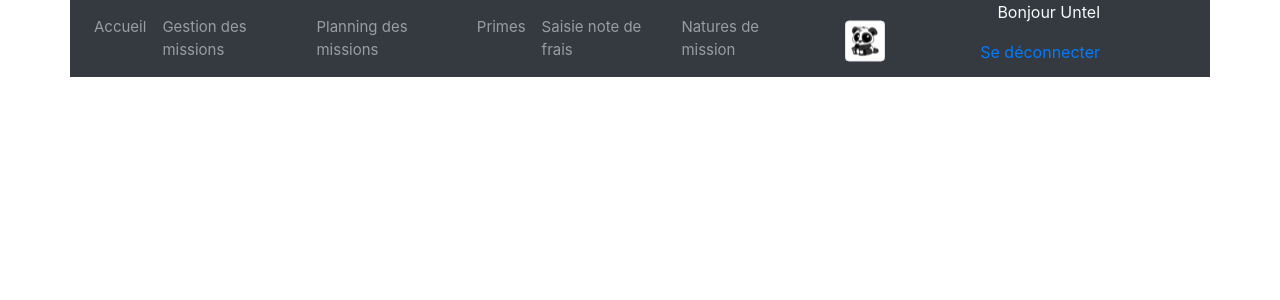
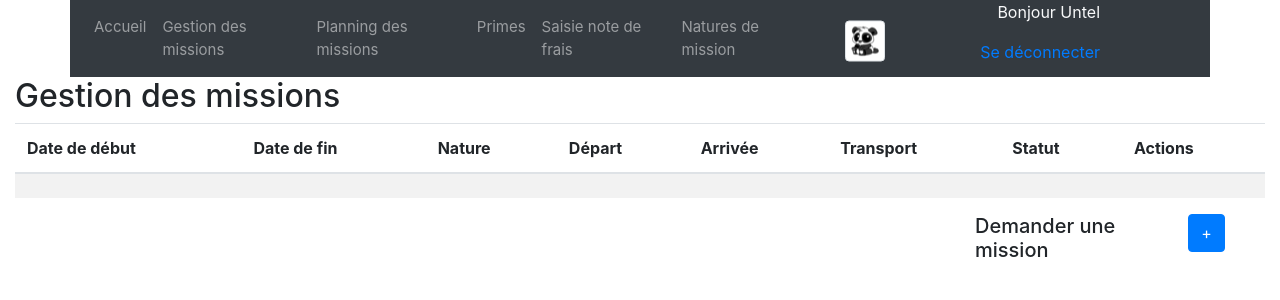
Before and after one commit to dta-sherlock/gestion-des-missions-front, an Angular app: page / in a window 1280 px wide. Shown: the top 300 px of the page. Built offline with nearby package versions, Linux system fonts and the light colour scheme.

Commit message:
Tableau mission - part HTML

```diff
--- a/package.json
+++ b/package.json
@@ -23,7 +23,6 @@
     "@angular/platform-browser": "^5.2.0",
     "@angular/platform-browser-dynamic": "^5.2.0",
     "@angular/router": "^5.2.0",
-    "angular": "^1.7.2",
     "core-js": "^2.4.1",
     "rxjs": "^5.5.6",
     "zone.js": "^0.8.19"
--- a/src/app/app.component.html
+++ b/src/app/app.component.html
@@ -39,3 +39,5 @@
     </div>
 </div>
 </div>
+
+<app-tab-mission></app-tab-mission>
--- a/src/app/app.module.ts
+++ b/src/app/app.module.ts
@@ -3,11 +3,13 @@ import { NgModule } from '@angular/core';
 
 
 import { AppComponent } from './app.component';
+import { TabMissionComponent } from './tab-mission/tab-mission.component';
 
 
 @NgModule({
   declarations: [
-    AppComponent
+    AppComponent,
+    TabMissionComponent
   ],
   imports: [
     BrowserModule
--- /dev/null
+++ b/src/app/tab-mission/tab-mission.component.html
@@ -0,0 +1,45 @@
+<div class="container-fluid">
+
+  <h2>Gestion des missions</h2>
+
+  <table class="table table-striped">
+    <thead>
+      <tr>
+        <th>Date de début</th>
+        <th>Date de fin</th>
+        <th>Nature</th>
+        <th>Départ</th>
+        <th>Arrivée</th>
+        <th>Transport</th>
+        <th>Statut</th>
+        <th>Actions</th>
+      </tr>
+    </thead>
+
+    <tbody>
+      <!-- TODO ngFor -->
+      <!-- Remplissage du tableau -->
+      <tr>
+        <td></td>
+        <td></td>
+        <td></td>
+        <td></td>
+        <td></td>
+        <td></td>
+        <td></td>
+        <td></td>
+      </tr>
+    </tbody>
+  </table>
+
+  <!-- Bouton d'ajout d'une mission -->
+  <div class="row">
+    <div class="col-lg-2 offset-lg-9 col-sm-5 offset-sm-5">
+      <h5>Demander une mission</h5>
+    </div>
+    <div class="col-lg-1 col-sm-2">
+      <button type="button" (click)="goToAjout()" class="btn btn-primary">+</button>
+    </div>
+  </div>
+
+</div>
--- /dev/null
+++ b/src/app/tab-mission/tab-mission.component.ts
@@ -0,0 +1,21 @@
+import { Component, OnInit } from '@angular/core';
+
+@Component({
+  selector: 'app-tab-mission',
+  templateUrl: './tab-mission.component.html',
+  styleUrls: ['./tab-mission.component.css']
+})
+export class TabMissionComponent implements OnInit {
+
+  constructor() { }
+
+  // Si l'utilisateur clique sur le bouton d'ajout
+  // il est renvoyé vers le formulaire d'ajout de mission
+  goToAjout(){
+
+  }
+
+  ngOnInit() {
+  }
+
+}
```
Also changed, not shown: src/app/tab-mission/tab-mission.component.css (added), 2 other files (tests, documents, lock files or other folders).
